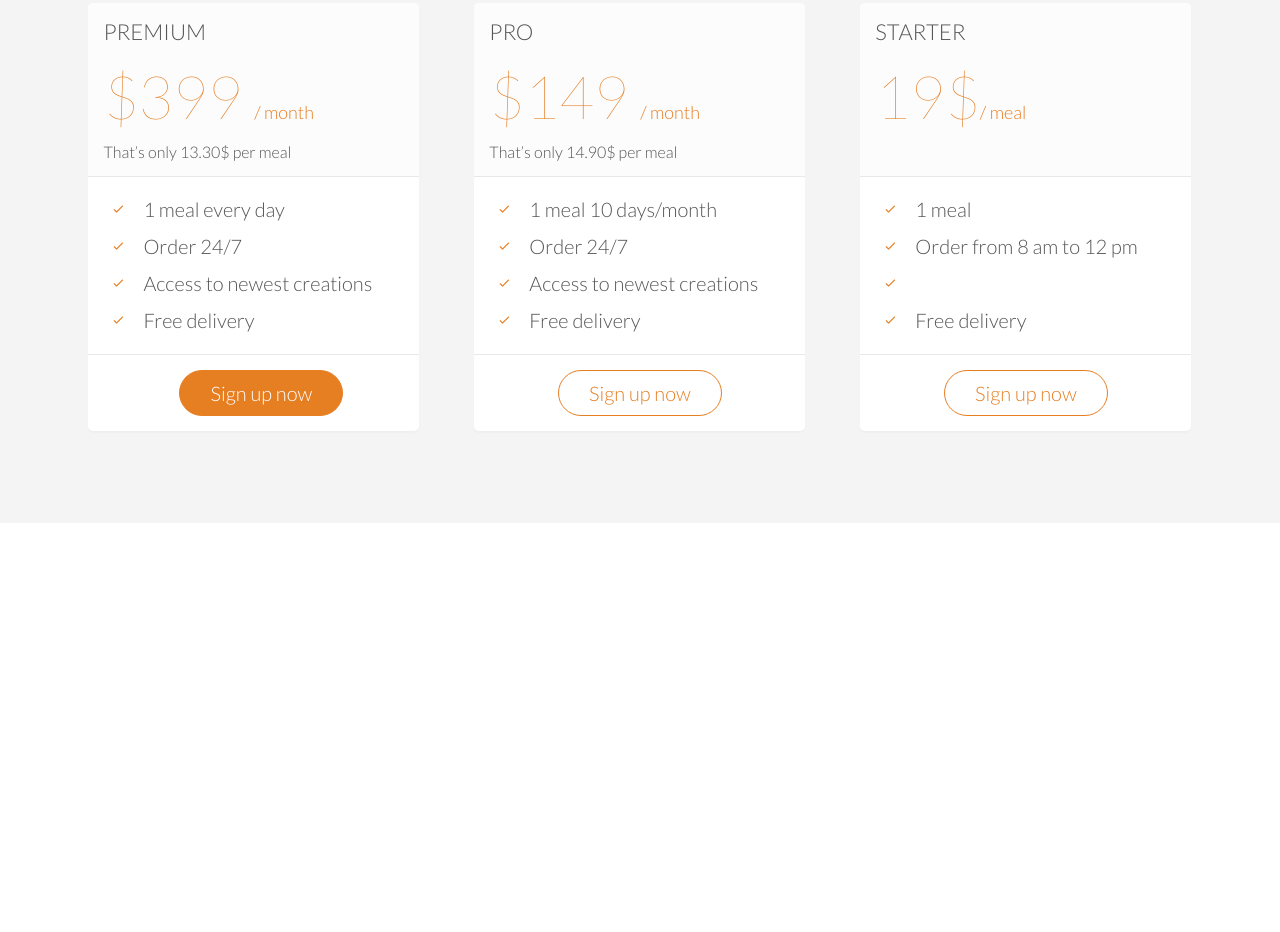
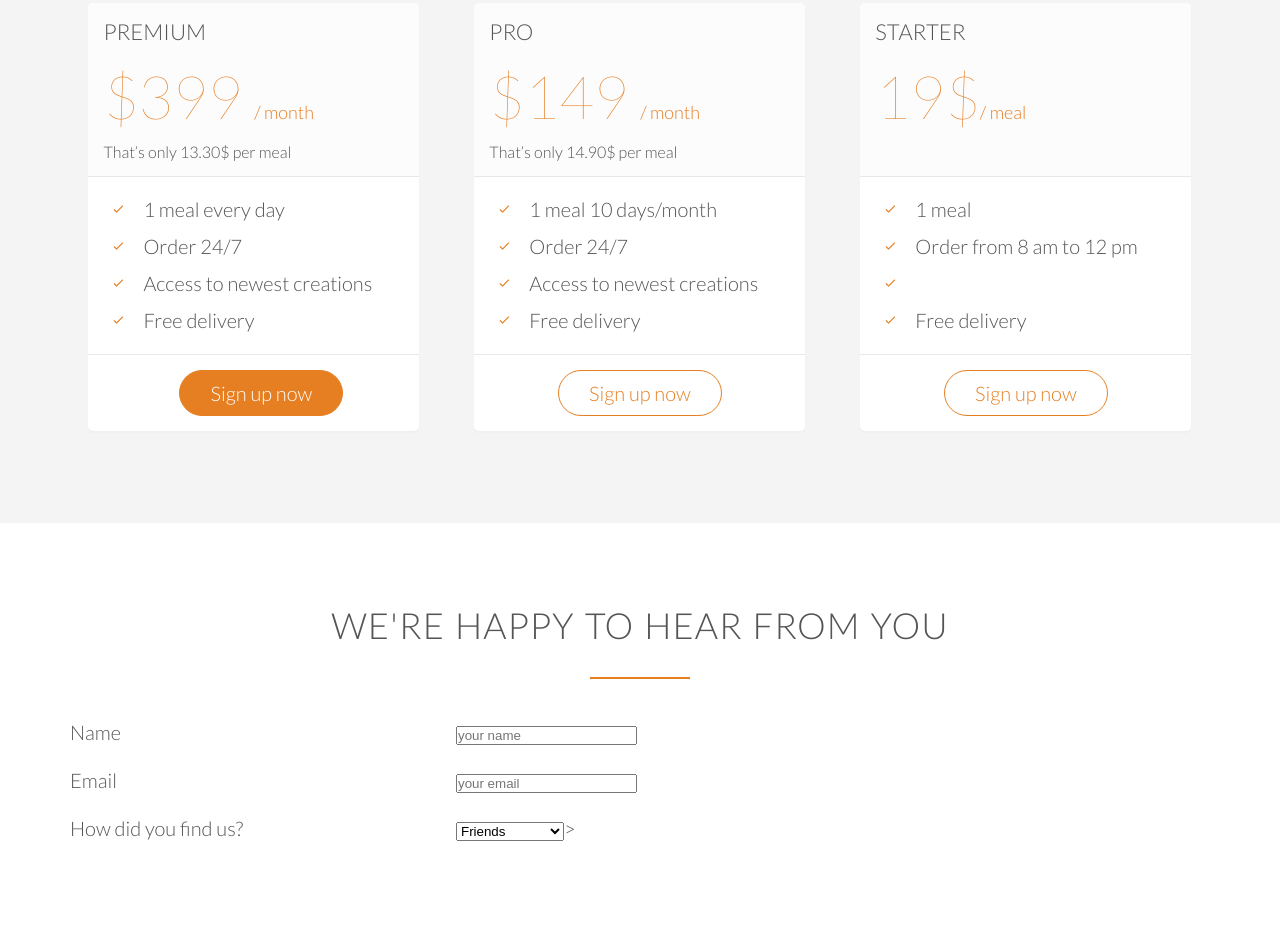
Before and after one commit to Pantelemona/Omnifood-course, a plain HTML site: page index.html in a window 1280 px wide. Shown: the part 4076-5008 px from the top of the page. Before the commit the page ends 4599 px from the top, so only its background shows below. Drawn offline with Linux system fonts and the light colour scheme; files whose address does not match are found by name.

Commit message:
form added

```diff
--- a/index.html
+++ b/index.html
@@ -303,11 +303,59 @@
 </div>
 </section>
 
+<section class="section-form">
+    <div class="row">
+    <h2>We're happy to hear from you</h2>
+</div>
+<div class="row">
+<form method="POST" action="#" class="contact-form">
+<div class="row">
+<div class="col span-1-of-3">
+<label>Name</label>
+</div>
+<div class="col span-2-of-3">
+<input type="text" name="name" id="name" placeholder="your name" required>
+</div>
+</div>
+<div class="row">
+    <div class="col span-1-of-3">
+    <label>Email</label>
+    </div>
+    <div class="col span-2-of-3">
+    <input type="email" name="email" id="email" placeholder="your email" required>
+    </div>
+    </div>
+    <div class="row">
+        <div class="col span-1-of-3">
+        <label>How did you find us?</label>
+        </div>
+        <div class="col span-2-of-3">
+       <select name="find-us" id="find-us">
+           <option value="friends">Friends</option>
+           <option value="search">Search engine</option>
+           <option value="ad">Advertisment</option>
+           <option value="other">Other</option>
+       </select>>
+        </div>
+        </div>
+</form>
+</div>
+</section>
+
+
+
 </body>
 
 </html>
 
 
 <!-------
+Title:
 
+Fields to include:
+
+
+
+Newsletter
+Drop us a line
 -->
```
